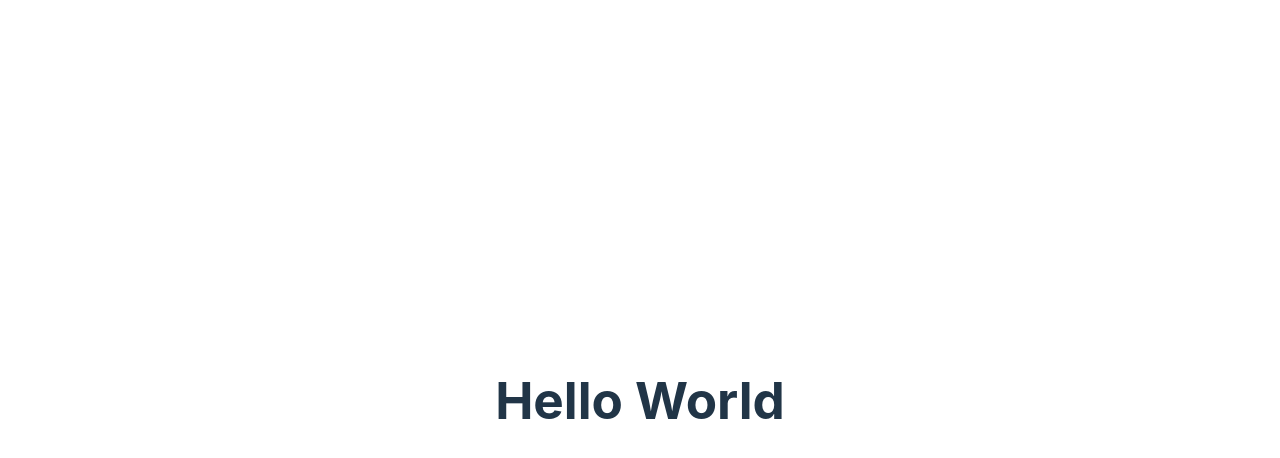
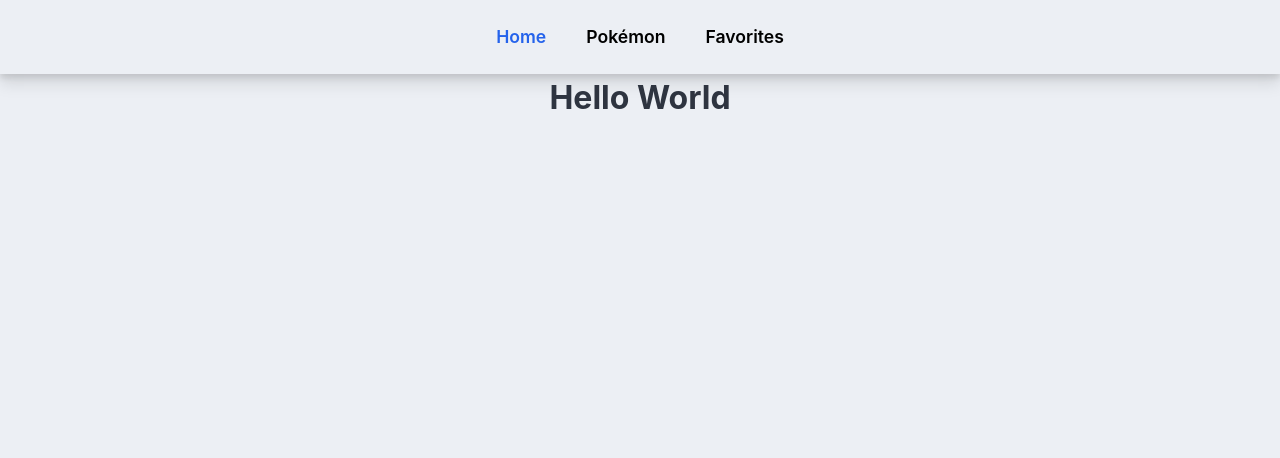
Before and after one commit to ScottJuvik/PokeBrowse-IT2810, a React (Vite) app in the folder prosjekt1/: page / in a window 1280 px wide. Shown: the top 458 px of the page. Built offline with nearby package versions, Linux system fonts and the light colour scheme.

Commit message:
feat: create layout
Layout was created. Additonally, navbar is implemented in it's own file.
Other minor configurations implemented as well.

```diff
--- /dev/null
+++ b/prosjekt1/src/components/Layout/layout.tsx
@@ -0,0 +1,14 @@
+import { Outlet } from 'react-router-dom';
+import Navbar from './navbar';
+import styles from './styles/layout.module.css';
+
+const Layout = () => (
+    <div className={styles.layout}>
+        <Navbar />
+        <div className={styles.content}>
+            <Outlet />
+        </div>
+    </div>
+);
+
+export default Layout;
--- /dev/null
+++ b/prosjekt1/src/components/Layout/navbar.tsx
@@ -0,0 +1,26 @@
+import { NavLink } from 'react-router-dom';
+import styles from './styles/navbar.module.css';
+
+const Navbar = () => (
+    <nav className={styles.navbar}>
+        <ul>
+            <li>
+                <NavLink to="/" className={({ isActive }) => (isActive ? styles.active : '')}>
+                    Home
+                </NavLink>
+            </li>
+            <li>
+                <NavLink to="/pokemoon" className={({ isActive }) => (isActive ? styles.active : '')}>
+                    Pokémon
+                </NavLink>
+            </li>
+            <li>
+                <NavLink to="/favorites" className={({ isActive }) => (isActive ? styles.active : '')}>
+                    Favorites
+                </NavLink>
+            </li>
+        </ul>
+    </nav>
+);
+
+export default Navbar;
--- /dev/null
+++ b/prosjekt1/src/components/Layout/styles/layout.module.css
@@ -0,0 +1,12 @@
+.layout {
+    display: flex;
+    flex-direction: column;
+    min-height: 100vh;
+    width: 100vw;
+    overflow-x: hidden;
+
+    .content {
+        flex: 1;
+        overflow-y: auto;
+    }
+}
--- /dev/null
+++ b/prosjekt1/src/components/Layout/styles/navbar.module.css
@@ -0,0 +1,25 @@
+@import '@styles/variables.css';
+
+.navbar {
+    background-color: var(--bg-primary);
+    padding: 1.5rem;
+    color: black;
+    box-shadow:
+        0 10px 15px rgba(0, 0, 0, 0.1),
+        0 4px 6px rgba(0, 0, 0, 0.1);
+
+    ul {
+        display: flex;
+        justify-content: center;
+        gap: 2.5rem;
+    }
+
+    a {
+        font-size: 1.1rem;
+        font-weight: 600;
+    }
+
+    .active {
+        color: var(--link-hover-color);
+    }
+}
--- a/prosjekt1/src/main.tsx
+++ b/prosjekt1/src/main.tsx
@@ -1,15 +1,22 @@
+import Layout from '@components/Layout/layout.tsx';
+import { QueryClient, QueryClientProvider } from '@tanstack/react-query';
+import { ReactQueryDevtools } from '@tanstack/react-query-devtools';
 import { StrictMode } from 'react';
 import { createRoot } from 'react-dom/client';
-import App from './routes/App.tsx';
-import './styles/index.css';
 import { createBrowserRouter, RouterProvider } from 'react-router-dom';
-import { QueryClient, QueryClientProvider } from '@tanstack/react-query';
-import { ReactQueryDevtools } from '@tanstack/react-query-devtools';
+import Home from './routes/home/Home.tsx';
+import './styles/global.css';
 
 const router = createBrowserRouter([
     {
         path: '/',
-        element: <App />,
+        element: <Layout />,
+        children: [
+            {
+                index: true,
+                element: <Home />,
+            },
+        ],
     },
 ]);
 
--- a/prosjekt1/src/routes/App.tsx
+++ /dev/null
@@ -1,11 +0,0 @@
-import '../styles/App.css';
-
-const App = () => (
-    <>
-        <main>
-            <h1>Hello World</h1>
-        </main>
-    </>
-);
-
-export default App;
--- /dev/null
+++ b/prosjekt1/src/routes/home/Home.module.css
@@ -0,0 +1,11 @@
+.homeContainer {
+    display: flex;
+    justify-content: center;
+    align-items: center;
+}
+
+.home {
+    max-width: 1280px;
+    margin: 0 auto;
+    text-align: center;
+}
--- /dev/null
+++ b/prosjekt1/src/routes/home/Home.tsx
@@ -0,0 +1,12 @@
+import './Home.module.css';
+import styles from './Home.module.css';
+
+const Home = () => (
+    <div className={styles.homeContainer}>
+        <main className="home">
+            <h1>Hello World</h1>
+        </main>
+    </div>
+);
+
+export default Home;
--- a/prosjekt1/src/styles/App.css
+++ /dev/null
@@ -1,6 +0,0 @@
-#root {
-    max-width: 1280px;
-    margin: 0 auto;
-    padding: 2rem;
-    text-align: center;
-}
--- /dev/null
+++ b/prosjekt1/src/styles/global.css
@@ -0,0 +1,44 @@
+@import '@styles/variables.css';
+
+* {
+    margin: 0;
+    padding: 0;
+    box-sizing: border-box;
+}
+
+html,
+body {
+    width: 100%;
+    height: 100%;
+}
+
+:root {
+    font-family: Inter, system-ui, Avenir, Helvetica, Arial, sans-serif;
+    line-height: 1.5;
+    font-weight: 400;
+
+    color-scheme: light dark;
+    color: var(--text-primary);
+    background-color: var(--bg-primary);
+
+    min-height: 100vh;
+    width: 100vw;
+
+    font-synthesis: none;
+    text-rendering: optimizeLegibility;
+    -webkit-font-smoothing: antialiased;
+    -moz-osx-font-smoothing: grayscale;
+}
+
+li {
+    list-style-type: none;
+}
+
+a {
+    text-decoration: none;
+    color: inherit;
+
+    &:hover {
+        color: var(--link-hover-color);
+    }
+}
--- a/prosjekt1/src/styles/index.css
+++ /dev/null
@@ -1,68 +0,0 @@
-:root {
-    font-family: Inter, system-ui, Avenir, Helvetica, Arial, sans-serif;
-    line-height: 1.5;
-    font-weight: 400;
-
-    color-scheme: light dark;
-    color: rgba(255, 255, 255, 0.87);
-    background-color: #242424;
-
-    font-synthesis: none;
-    text-rendering: optimizeLegibility;
-    -webkit-font-smoothing: antialiased;
-    -moz-osx-font-smoothing: grayscale;
-}
-
-a {
-    font-weight: 500;
-    color: #646cff;
-    text-decoration: inherit;
-}
-a:hover {
-    color: #535bf2;
-}
-
-body {
-    margin: 0;
-    display: flex;
-    place-items: center;
-    min-width: 320px;
-    min-height: 100vh;
-}
-
-h1 {
-    font-size: 3.2em;
-    line-height: 1.1;
-}
-
-button {
-    border-radius: 8px;
-    border: 1px solid transparent;
-    padding: 0.6em 1.2em;
-    font-size: 1em;
-    font-weight: 500;
-    font-family: inherit;
-    background-color: #1a1a1a;
-    cursor: pointer;
-    transition: border-color 0.25s;
-}
-button:hover {
-    border-color: #646cff;
-}
-button:focus,
-button:focus-visible {
-    outline: 4px auto -webkit-focus-ring-color;
-}
-
-@media (prefers-color-scheme: light) {
-    :root {
-        color: #213547;
-        background-color: #ffffff;
-    }
-    a:hover {
-        color: #747bff;
-    }
-    button {
-        background-color: #f9f9f9;
-    }
-}
--- /dev/null
+++ b/prosjekt1/src/styles/variables.css
@@ -0,0 +1,6 @@
+:root {
+    --bg-primary: #eceff4;
+    --text-primary: #2e3440;
+
+    --link-hover-color: #2563eb;
+}
```
Also changed, not shown: 2 other files (tests, documents, lock files or other folders).
